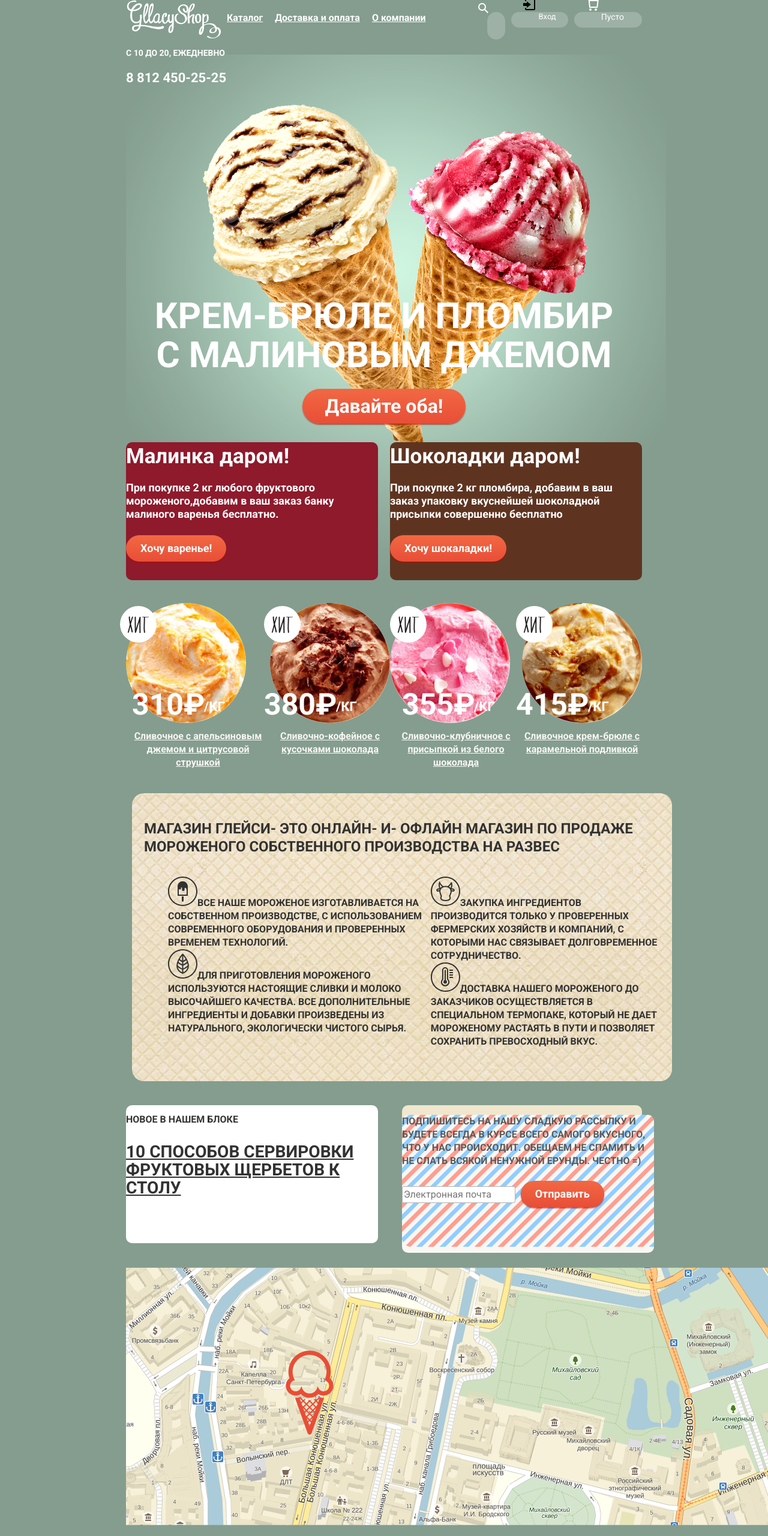
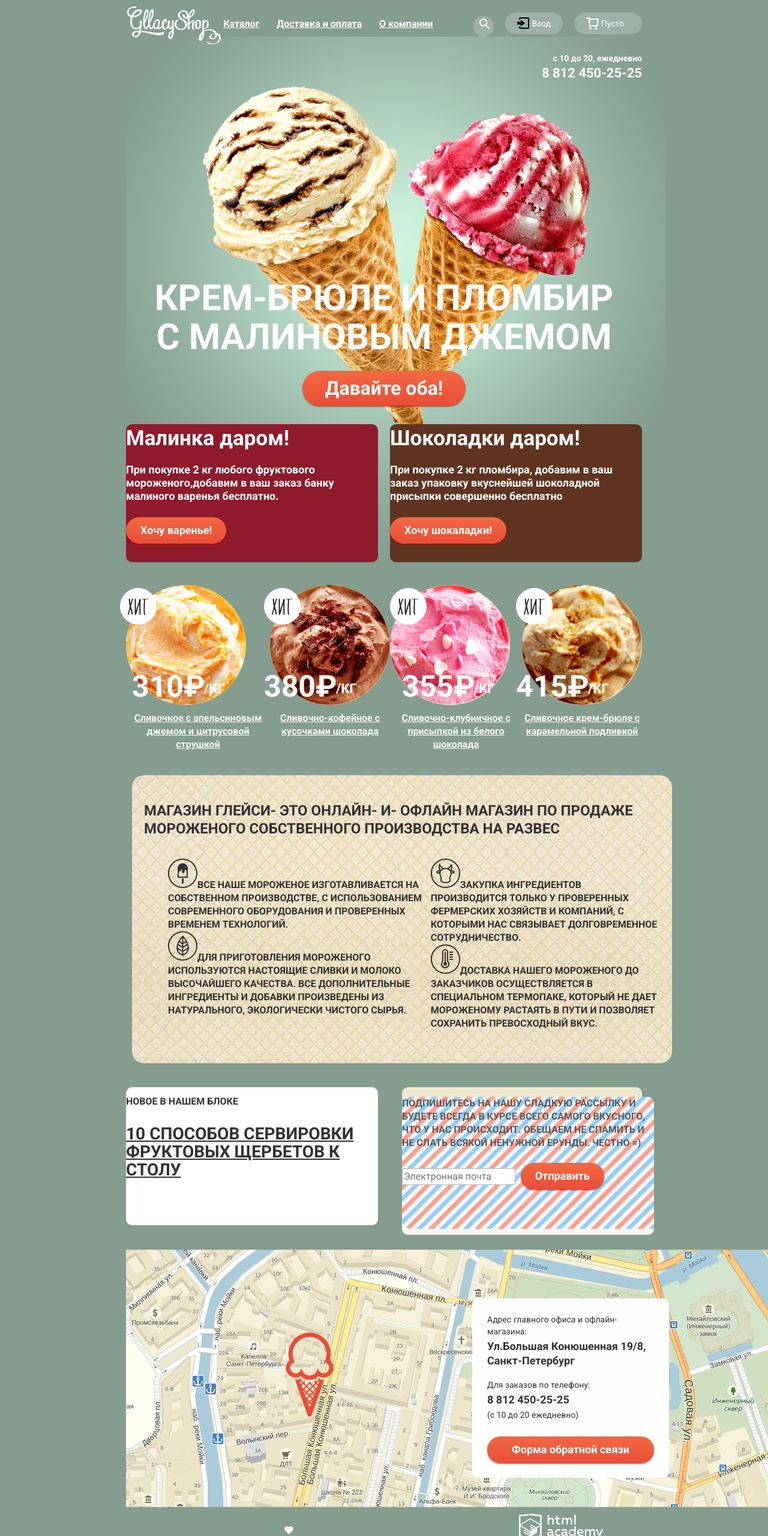
Before and after one commit to Kristina7gri9/624185-gllacy, a plain HTML site: page index.html in a window 1280 px wide. Shown: the top 2560 px of the page at 60% size. Drawn offline with Linux system fonts and the light colour scheme.

Commit message:
исправление шапки

```diff
--- a/css/styles.css
+++ b/css/styles.css
@@ -42,6 +42,7 @@ input[type="radio"].visually-hidden {
 .page-header {
     margin-bottom: 10px;
     min-height: 74px;
+    padding-top: 10px;
 
 }
 
@@ -62,8 +63,8 @@ flex-wrap: wrap;
 
 }
 .menu {
-display: flex;
-flex-wrap: wrap;
+
+
 list-style: none;
 
   font-size: 16px;
@@ -73,16 +74,14 @@ list-style: none;
 
 
 }
-.site-navigation {
-    display: flex;
-    flex-wrap: wrap;
-    text-transform: none;
-    font-size: 14px;
-    line-height: 16px;
-    align-items: flex-start;
-    font-weight: normal;
-
-
+.menu-information {
+    display: inline-block;
+    margin-right: 25px;
+    margin-top: 20px;
+    vertical-align: middle;
+}
+.page-inf {
+    margin: 0;
 }
 .menu,
 .site-navigation
@@ -92,21 +91,20 @@ list-style: none;
 
     list-style: none;
 }
-.menu {
-    margin-left: -55px;
-}
-.menu a {
-    display: block;
-    padding-right: 20px;
-    padding-top: 20px;
-    padding-bottom: 20px;
+.site-navigation {
+    display: inline-block;
+    text-transform: none;
+    font-size: 14px;
+    line-height: 16px;
+   margin-top: -20px;
+    font-weight: normal;
 
 
-    vertical-align: middle;
 }
+
 .site-navigation .site-search {
     position: relative;
-    padding-left: 20px;
+
 
     font-size: 0;
 }
@@ -114,8 +112,8 @@ list-style: none;
 .site-search::before {
     content: "";
 position: absolute;
-top: 5px;
-left: 5px;
+top: -5px;
+left: 10px;
 
 width: 21px;
 height: 19px;
@@ -178,8 +176,8 @@ background-image: url("../svg-gllacy/basket.svg");
 
 
 .site-navigation .site-search a {
-   display: inline-block;
-    padding: 15px;
+
+    padding: 17px;
     margin-top: 20px;
     margin-right: 10px;
     border: none;
@@ -190,8 +188,8 @@ background-image: url("../svg-gllacy/basket.svg");
     background-color: rgba(255, 255,255, 0.2);
 
 }.site-navigation .site-enter a {
-    display: inline-block;
-    padding-top: 10;
+
+    padding-top: 10px;
     padding-bottom: 10px;
     padding-left: 45px;
     padding-right: 20px;
@@ -205,8 +203,8 @@ background-image: url("../svg-gllacy/basket.svg");
      background-color: rgba(255, 255,255, 0.2);
 }
 .site-navigation .site-basket a {
-    display: inline-block;
-    padding-top: 20;
+
+    padding-top: 10px;
     padding-bottom: 10px;
     padding-left: 45px;
     padding-right: 30px;
@@ -218,10 +216,7 @@ background-image: url("../svg-gllacy/basket.svg");
      color: #ffffff;
      background-color: rgba(255, 255,255, 0.2);
 }
-.menu,
-.site-navigation {
-    list-style: none;
-}
+
 .menu a,
 .site-navigation a {
     color:  #ffffff;
@@ -255,14 +250,22 @@ background-image: url("../svg-gllacy/basket.svg");
 .site-password a:focus {
     background-color: #aba1a1;
 }
+.data {
+    display: flex;
+    flex-direction: column;
+    align-items: flex-end;
 
+}
 .page-time {
     font-size: 14px;
     line-height: 16px;
+    margin-bottom: 5px;;
+    text-transform: none;
 }
 .page-number {
     font-size: 22px;
     line-height: 24px;
+    margin: 0;
 }
 
 .menu a:hover,
@@ -583,9 +586,7 @@ cursor: pointer;
 .recipe a:focus {
     background-color: #68746d;
 }
-.map {
-    width: 100%;
-}
+
 .subscription {
     background-color: #f0e7ce;
     border-radius: 10px;
@@ -608,24 +609,71 @@ cursor: pointer;
     font-size: 16px;
   line-height: 22px;
 }
+.map {
+    position: relative;
+}
 
 .adress {
+    position: absolute;
+    bottom: 60px;
+    left: 577px;
      color: #323232;
     background-color: #fefefe;
     border-radius:10px;
+    width: 278px;
+    text-transform: none;
+   padding: 25px;
+
+}
+.adress h2,
+.adress-time  {
+    font-weight: normal;
+    font-size: 14px;
+    line-height: 20px;
+   padding: 0;
+    margin: 0;
+}
+.adress h2 {
+    margin-bottom: -15px;
+}
+.bold {
+    font-size: 18px;
+    line-height: 24px;
+
+}
+.adress-time {
+    margin-top: -15px;
+    margin-bottom: 20px;
+}
+
+.adress .site-button {
+    display: inline-block;
+    width: 278px;
+    text-align: center;
+}
+.adress-form label {
+    font-size: 24px;
+  line-height: 28px;
 }
 .footer {
     display: flex;
      color: #ffffff;
     background-color: #849d8f;
+    justify-content: space-between;
 
 }
-.footer-social {
-    display: flex;
-    justify-content: space-between;
+.footer-social li {
+    display: inline-block;
+    padding-top: 10px;
+}
+.information-magazin li {
+    display: inline-block;
+    margin-right: 5px;
+    text-decoration: underline;
+
 }
 .information-magazin {
-    display: flex;
+    margin: 0;
 }
 .footer a:hover,
 .footer a:focus {
@@ -657,29 +705,10 @@ cursor: pointer;
         font-size: 13px;
   line-height: 16px;
 }
-.adress h2,
-.adress-time  {
-    font-weight: normal;
-    font-size: 14px;
-    line-height: 20px;
-}
-.bold {
-    font-size: 18px;
-    line-height: 24px;
-}
 
-.adress form {
-     color: #323232;
-    background-color: #fefefe;
-    border-radius:50px;
-}
-.adress-form label {
-    font-size: 24px;
-  line-height: 28px;
-}
-.visually-hidden {
-    display: none;
-}
+
+
+
 .footer-social,
 .information-magazin {
     list-style: none;
--- a/index.html
+++ b/index.html
@@ -18,7 +18,7 @@
         <img src="svg-gllacy/logo.svg" width="160" height="65" alt="Логотип Глейси">
       </a>
       <ul class="menu">
-        <li>
+        <li class="menu-information">
           <a href="#catalog">Каталог</a>
          <!-- <div class="hidden">
             <ul class="menu-list">
@@ -38,16 +38,16 @@
             </ul>
           </div>-->
         </li>
-        <li>
+        <li class="menu-information">
           <a href="#delivery">Доставка и оплата</a>
         </li>
-        <li>
+        <li class="menu-information">
           <a href="#company">О компании</a>
         </li>
 
       </ul>
-      <ul class="site-navigation">
-        <li class="site-navigation1">
+      <ul class="page-inf">
+        <li class="site-navigation">
          <div class="site-search" tabindex="0">
 
             <a href="#" name="search">Поиск</a>
@@ -56,7 +56,7 @@
             <input type="search" placeholder="Что ищем?">
           </form>-->
         </li>
-        <li class="site-navigation2">
+        <li class="site-navigation">
           <div class="site-enter">
 
             <a href="#enter">Вход</a>
@@ -71,7 +71,7 @@
             </div>
           </form>-->
         </li>
-        <li class="site-navigation3">
+        <li class="site-navigation">
           <div class="site-basket">
 
             <a href="#basket">Пусто</a>
@@ -79,11 +79,12 @@
         </li>
 
       </ul>
-<div class="data">
+
+    </nav>
+    <div class="data">
       <p class="page-time">с 10 до 20, ежедневно</p>
       <p class="page-number"> 8 812 450-25-25</p>
     </div>
-    </nav>
   </header>
 
   <main class="main-section">
@@ -215,27 +216,29 @@
     <div class="map">
       <img src="img/group.png" alt="Офис компании по адресу ул. Большая Конюшенная 19/8, Санкт-Петербург">
 
-    </div>
+
     <article class="adress">
+
       <h2>Адрес главного офиса и офлайн-магазина:</h2>
-      <br>
+
       <p class="bold"> Ул.Большая Конюшенная 19/8, Санкт-Петербург</p>
       <h2>Для заказов по телефону:</h2>
       <p class="bold"> 8 812 450-25-25</p>
-      <br>
+
       <p class="adress-time">(с 10 до 20 ежедневно)</p>
       <form action="#.ru" method="POST">
         <button class="site-button" tabindex="0">Форма обратной связи</button>
-        <div class="adress-form">
+      <!--  <div class="adress-form">
           <label class="adress-label">Мы обязательно вам ответим!</label>
+          <form action="#.ru" method="POST">
           <input type="text" placeholder="Как вас зовут?">
           <input type="email" placeholder="Ваша почта для ответа?">
           <textarea placeholder="Напишите что-нибудь"></textarea>
           <button class="site-button" tabindex="0">Отправить</button>
-        </div>
+       </form> </div>-->
       </form>
 
-    </article>
+    </article></div>
 
   </main>
   <footer class="footer">
```
